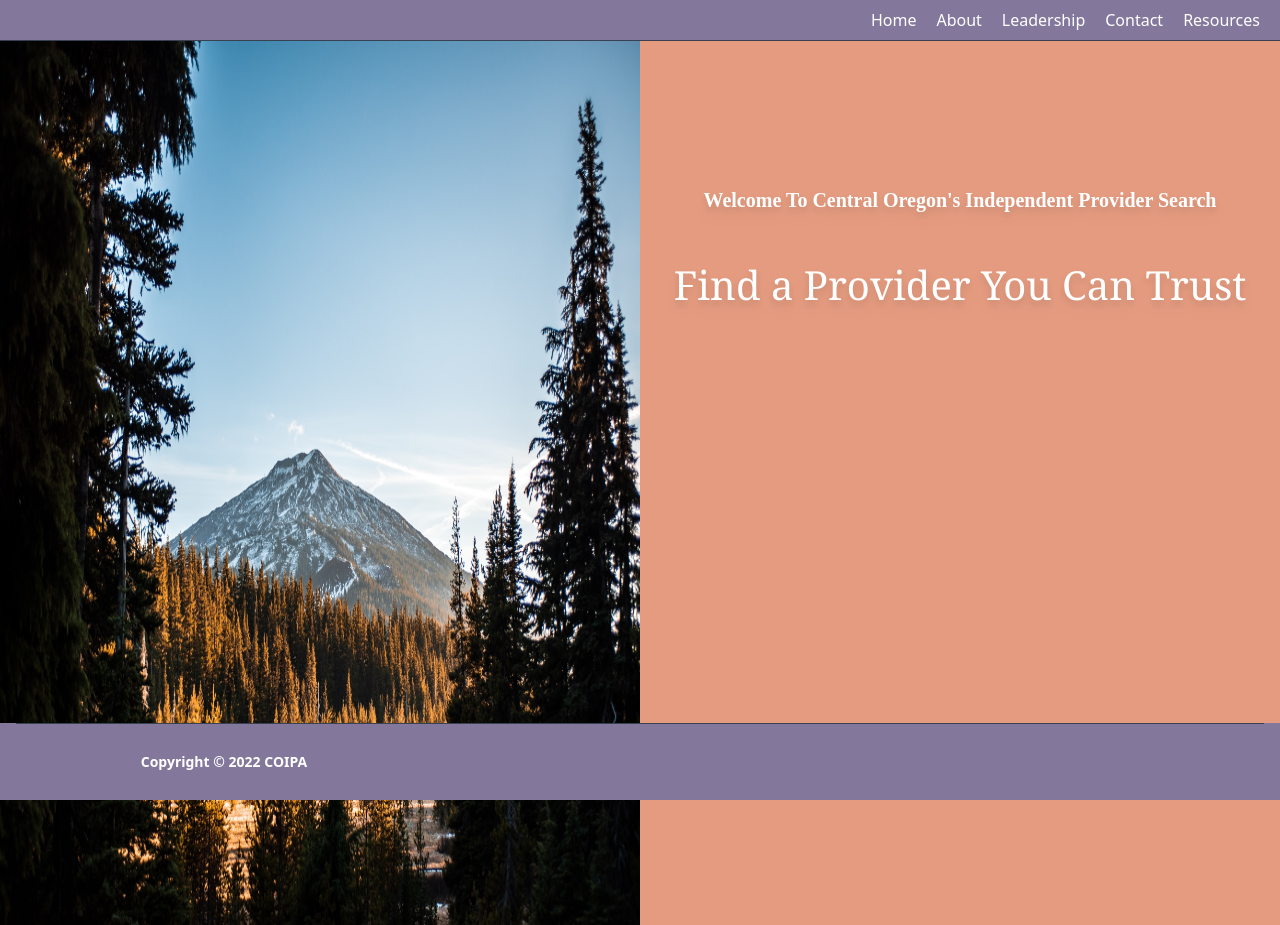
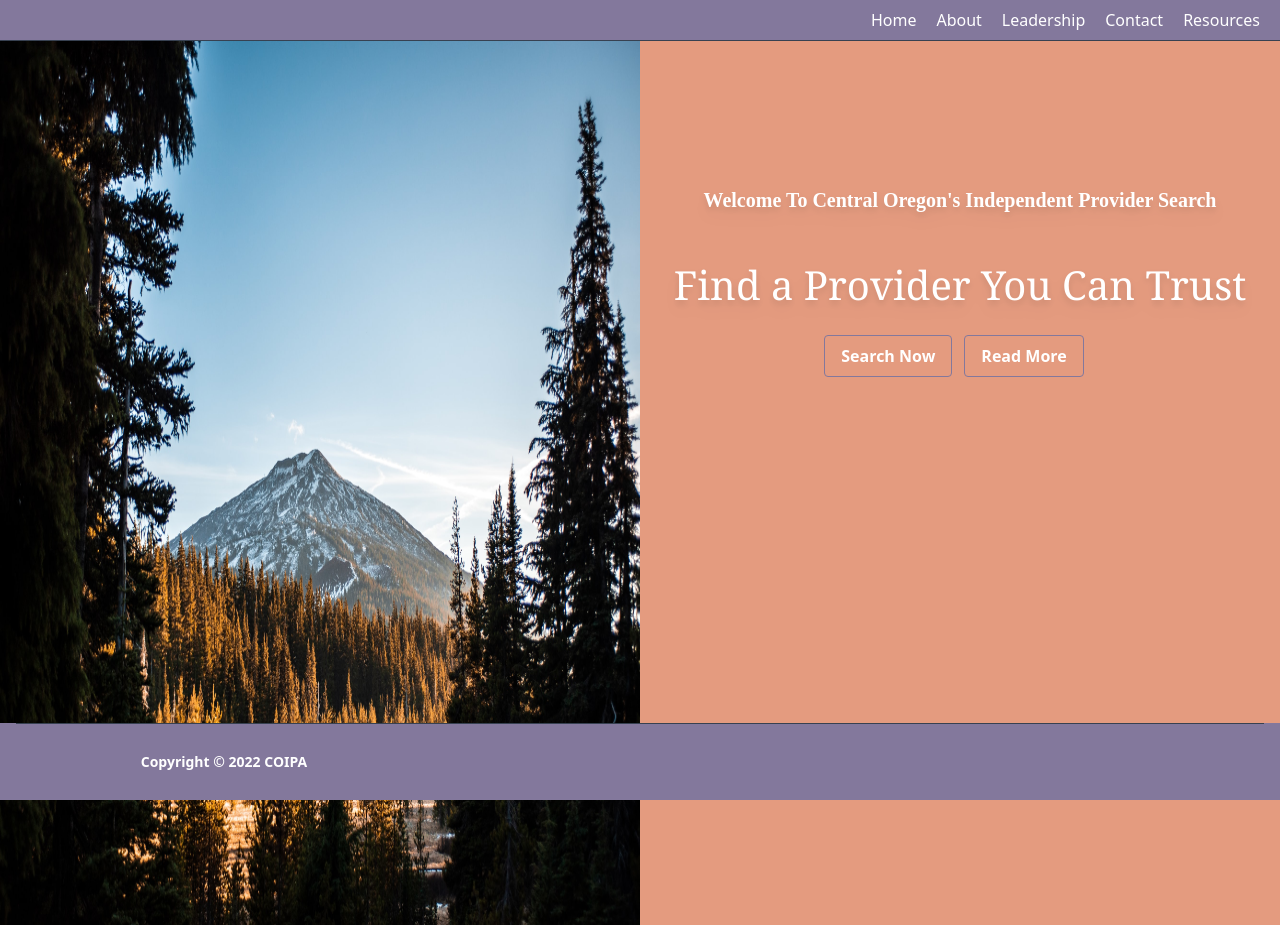
Before and after one commit to adrianna157/provider-search, a Vue app: page / in a window 1280 px wide. Built offline with nearby package versions, Linux system fonts and the light colour scheme.

Commit message:
create global button components

```diff
--- /dev/null
+++ b/src/components/GlobalButton.vue
@@ -0,0 +1,19 @@
+<!-- eslint-disable prettier/prettier -->
+<template lang="js">
+  <button class="bg-transparent hover:bg-desert-purple text-white font-semibold hover:text-white py-2 px-4 border border-desert-purple hover:border-transparent rounded mr-3">
+    {{ text }}
+  </button>
+</template>
+
+<script>
+export default {
+  name: "GlobalButton",
+  props: {
+    text: {
+      type: String,
+      required: true,
+    },
+  },
+};
+</script>
+<style lang=""></style>
--- a/src/views/HomeView.vue
+++ b/src/views/HomeView.vue
@@ -10,13 +10,22 @@
       <h1 class="text-white font-['georgia'] text-large pt-10 drop-shadow-lg">
         Find a Provider You Can Trust
       </h1>
+      <div class="grid-rows-2 mt-5">
+        <GlobalButton text="Search Now" />
+        <GlobalButton text="Read More" />
+      </div>
     </div>
   </div>
 </template>
 
 <script>
+import GlobalButton from "@/components/GlobalButton.vue";
+
 export default {
-  name: "HomeView", //this is the name of the component
+  name: "app",
+  components: {
+    GlobalButton,
+  },
 };
 </script>
 <style></style>
```
Also changed, not shown: src/App.vue (+0 -23 lines).
